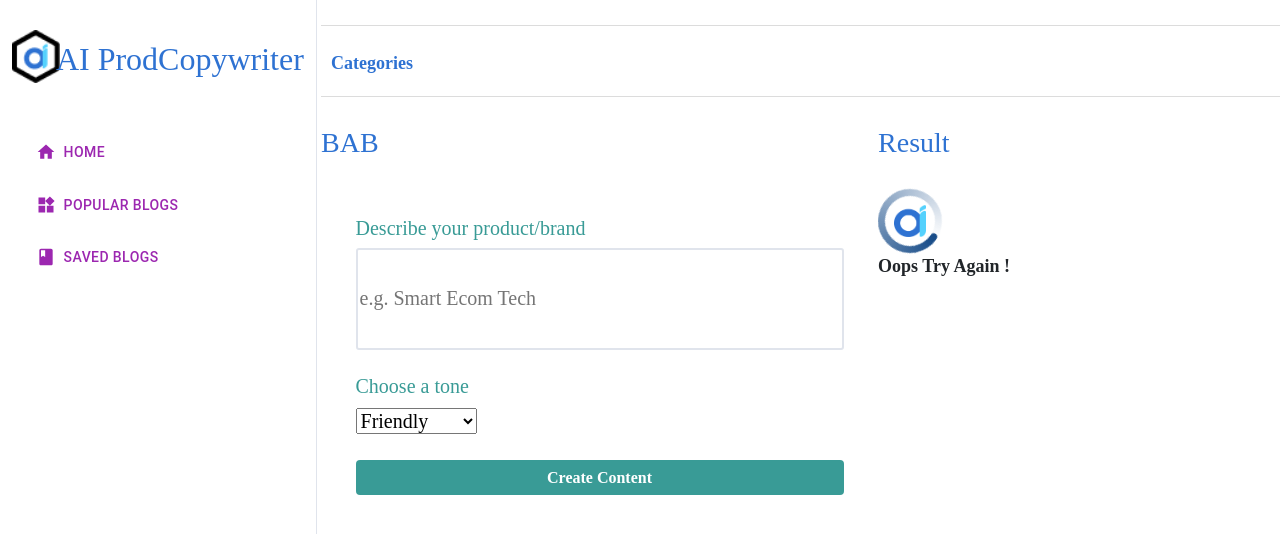
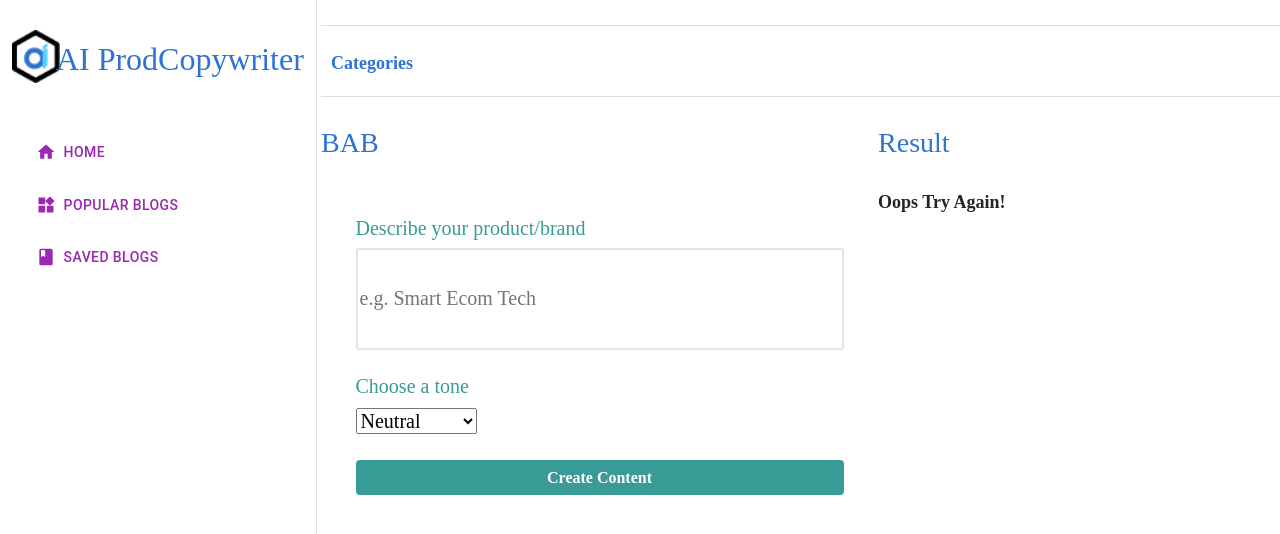
Before and after one commit to Global-e-brand/AIProdcopywriter, a React (Create React App) app in the folder frontend/: page /bab in a window 1280 px wide. Shown: the top 534 px of the page. Built offline with nearby package versions, Linux system fonts and the light colour scheme; the HTML template or start-up script is replaced by a standard one.

Commit message:
Added a loader and removed tones from 4 categories

```diff
--- a/frontend/src/App.js
+++ b/frontend/src/App.js
@@ -449,7 +449,7 @@ function App() {
                       inputOneTitle={"Describe your blog topic"}
                       inputTwo={false}
                       inputTwoTitle={""}
-                      inputThree={true}
+                      inputThree={false}
                     />
                   }
                 />
@@ -491,7 +491,7 @@ function App() {
                       inputOneTitle={"What topics are you posting about?"}
                       inputTwo={false}
                       inputTwoTitle={""}
-                      inputThree={true}
+                      inputThree={false}
                     />
                   }
                 />
@@ -647,7 +647,7 @@ function App() {
                       inputOneTitle={"Describe your topic"}
                       inputTwo={false}
                       inputTwoTitle={""}
-                      inputThree={true}
+                      inputThree={false}
                     />
                   }
                 />
@@ -787,7 +787,7 @@ function App() {
                       inputOneTitle={"What is your video about?"}
                       inputTwo={false}
                       inputTwoTitle={""}
-                      inputThree={true}
+                      inputThree={false}
                     />
                   }
                 />
--- a/frontend/src/components/Form/Dummy.jsx
+++ b/frontend/src/components/Form/Dummy.jsx
@@ -8,8 +8,11 @@ function Dummy(props) {
   const [inputTwo, setInputTwo] = useState("");
   const [data, setData] = useState();
   const [path, setPath] = useState(props.path);
+  const [isResLoading, setResLoading] = useState(false);
 
   async function handleSubmit(path) {
+    setResLoading(true);
+
     let res = await fetch("/api" + path, {
       method: "POST",
       headers: {
@@ -35,7 +38,8 @@ function Dummy(props) {
       setData(data);
       // console.log(data[0].text.trim());
     });
-    //
+
+    setResLoading(false);
   }
   return (
     <div className="main-division">
@@ -74,6 +78,7 @@ function Dummy(props) {
                   id="tone"
                   onChange={(e) => setTone(e.target.value)}
                 >
+                  <option value="Neutral">Neutral</option>
                   <option value="Friendly">Friendly</option>
                   <option value="Professional">Professional</option>
                   <option value="Empathetic">Empathetic</option>
@@ -106,18 +111,21 @@ function Dummy(props) {
         <div className="category_name">
           <h3>Result</h3>
         </div>
-        <Loader />
         {/* {console.log(data)} */}
-        {data != undefined ? (
+        {!isResLoading ? (
+          data != undefined ? (
             data.map((item) => {
               return (
                 <h4>
-                <div className="output-layout">{item.text}</div>
+                  <div className="output-layout">{item.text.trim()}</div>
                 </h4>
               );
             })
           ) : (
-          <>Oops Try Again !</>
+            <>Oops Try Again!</>
+          )
+        ) : (
+          <Loader />
         )}
       </div>
     </div>
```
Also changed, not shown: 1 other file (tests, documents, lock files or other folders). Lines whose indentation alone changed are shown as unchanged.
